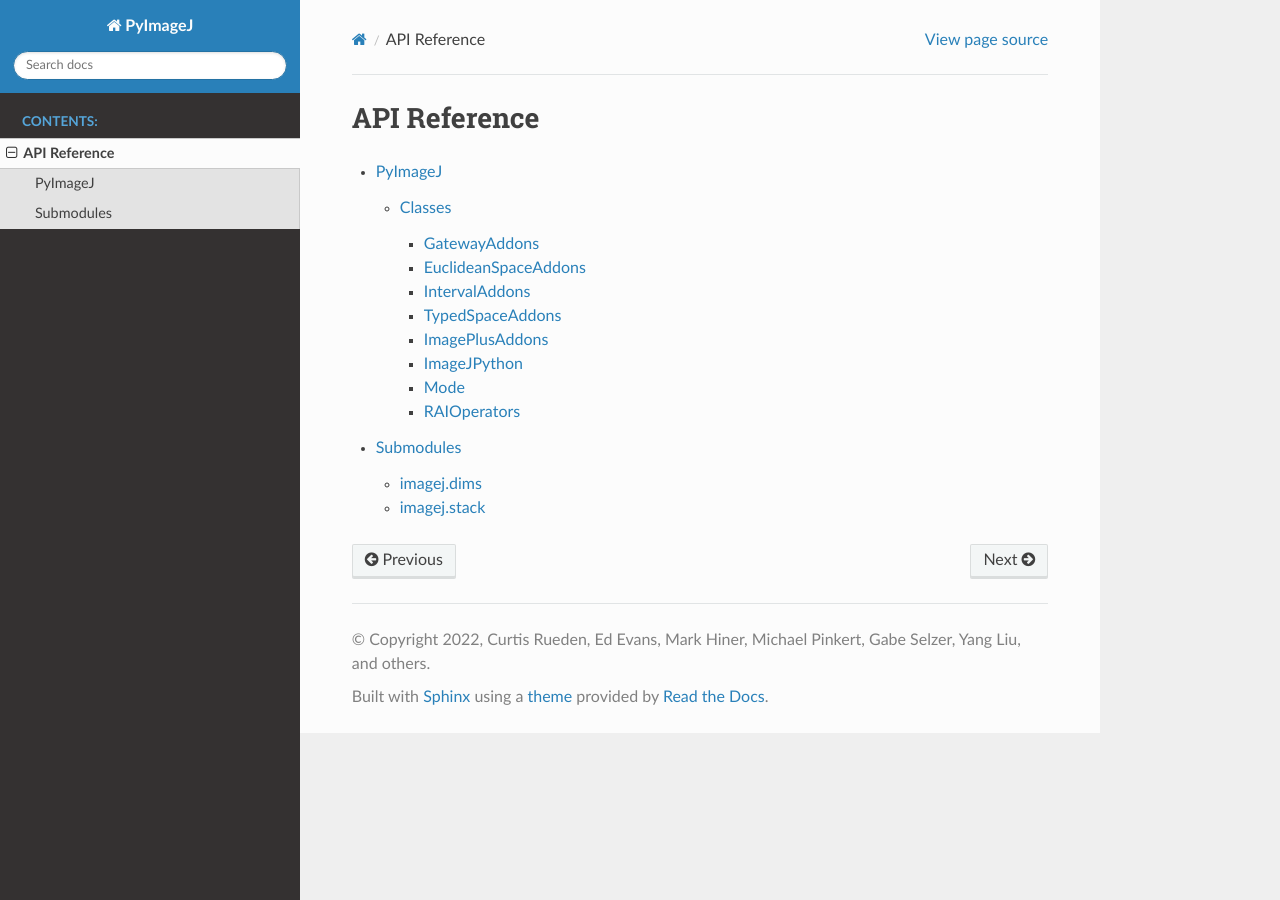
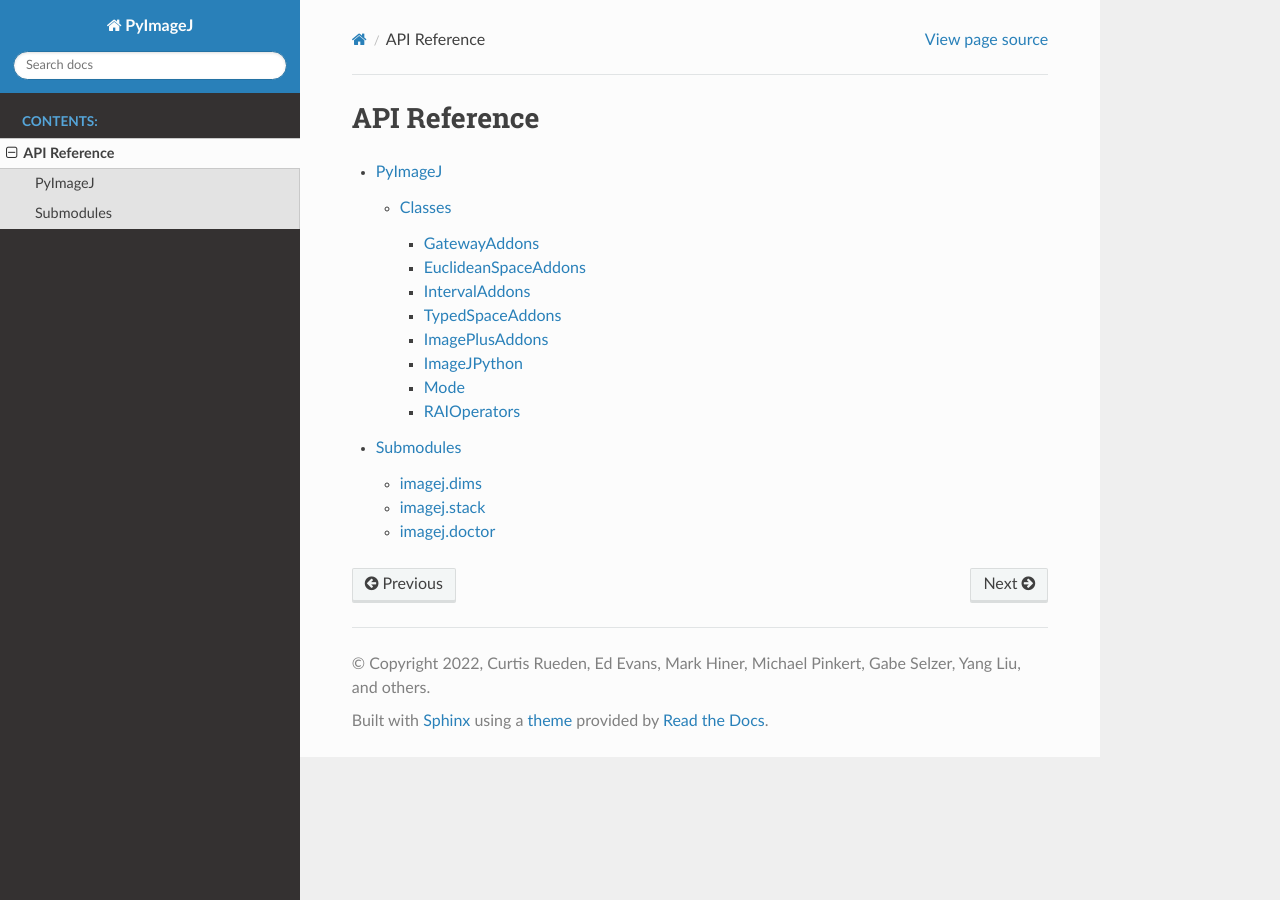
Before and after one commit to imagej/pyimagej, a Sphinx documentation site: the page built from doc/rtd/source/api.rst, in a window 1280 px wide. Built offline with Sphinx 7.4.7 and the Read the Docs theme 2.0.0, drawn with Linux system fonts in a browser that asks for light colours.

Commit message:
Add doctor submodule to API reference

```diff
--- a/doc/rtd/source/submodules.rst
+++ b/doc/rtd/source/submodules.rst
@@ -4,13 +4,19 @@
 imagej.dims
 ------------------
 
-.. automodule:: imagej.dims
+.. automodule:: dims
    :members:
    :show-inheritance:
 
 imagej.stack
 -------------------
 
-.. automodule:: imagej.stack
+.. automodule:: stack
    :members:
    :show-inheritance:
+
+imagej.doctor
+-------------------
+.. automodule:: doctor
+   :members:
+   :show-inheritance:
```
